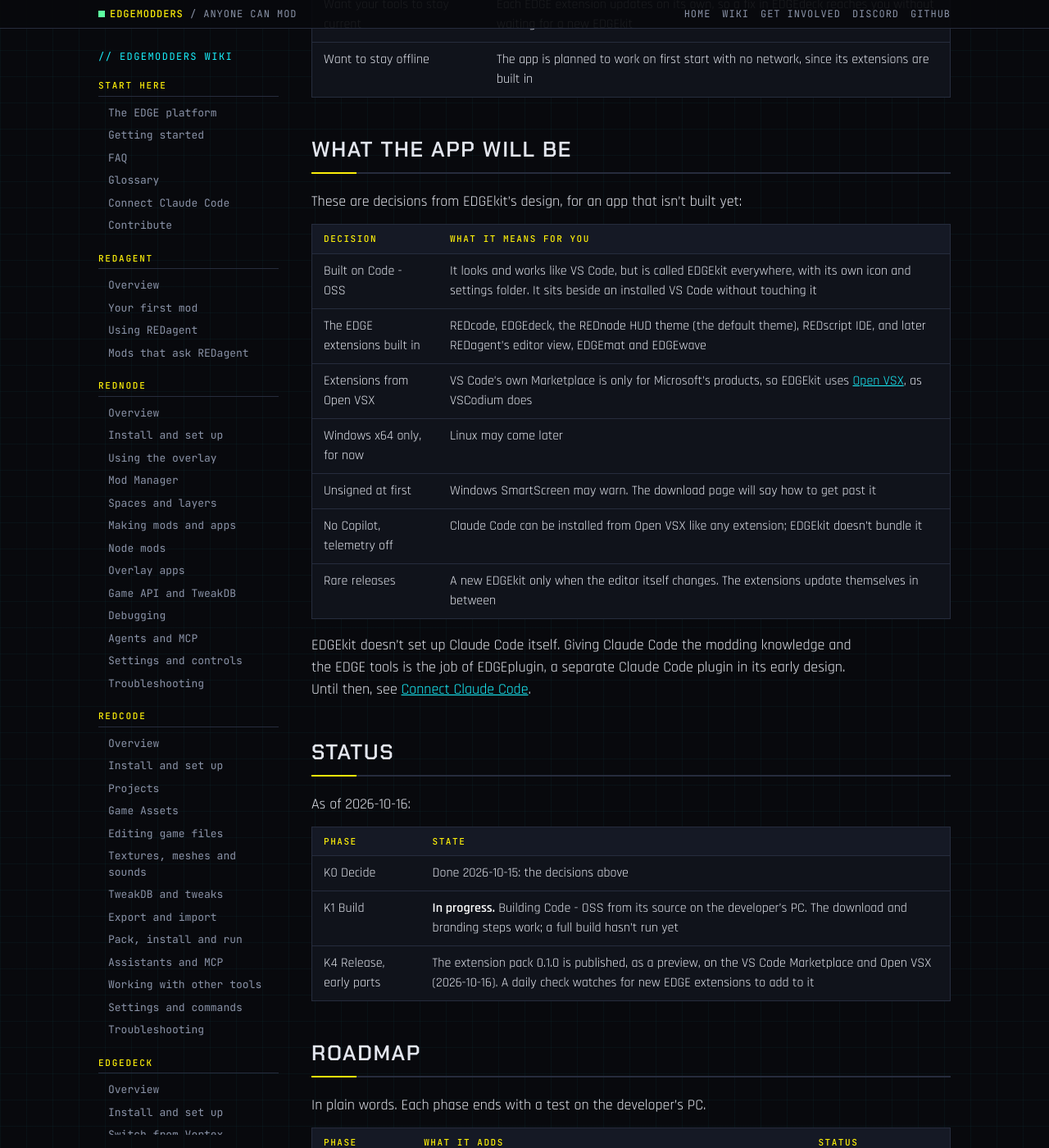
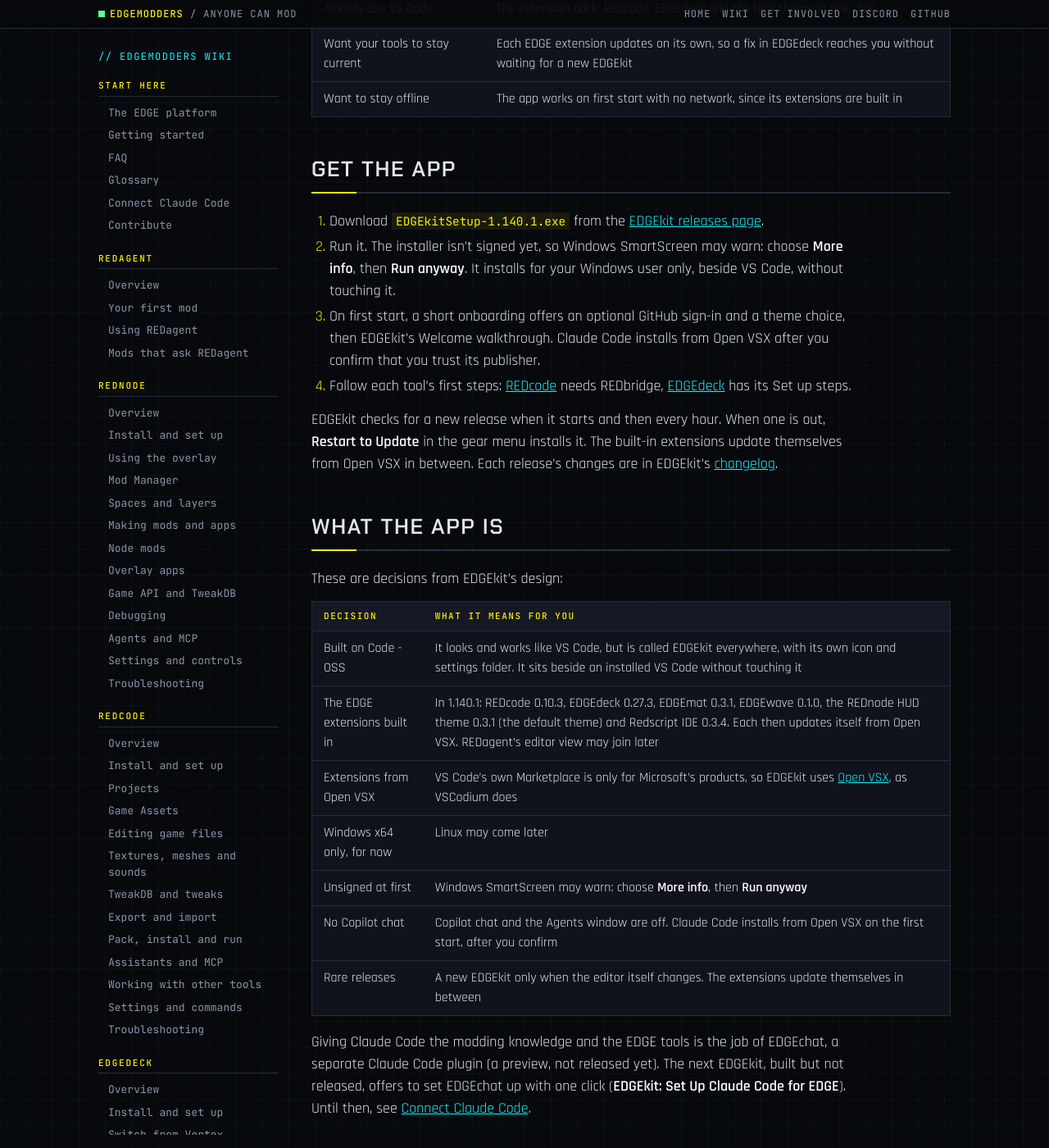
Before and after one commit to Edgemodders/EDGEweb, a Jekyll site: the page built from docs/wiki/edgekit/index.md, in a window 1280 px wide and 1400 px high, scrolled down 771 px. Shown: the whole window at 82% size. Built offline with Jekyll 4.4.1, drawn with Linux system fonts in a browser that asks for light colours; some of the changed text lies outside the part shown.

Commit message:
Wiki: EDGEkit app 1.140.1 released, pack 0.2.0
Co-Authored-By: Claude Opus 5.5 <noreply@anthropic.com>

```diff
--- a/docs/wiki/edgekit/index.md
+++ b/docs/wiki/edgekit/index.md
@@ -3,8 +3,8 @@ title: EDGEkit
 nav_title: Overview
 section: EDGEkit
 order: 0
-description: "EDGEkit, the EDGEmodders editor: one app with every EDGE tool built in, and today an extension pack that installs them in VS Code."
-reviewed: 2026-10-16
+description: "EDGEkit, the EDGEmodders editor: one app with every EDGE tool built in, and an extension pack that installs them in VS Code."
+reviewed: 2026-10-24
 ---
 
 # EDGE<span class="y">kit</span>
@@ -15,43 +15,54 @@ EDGEkit comes in two forms:
 
 | Form | What it is | Status |
 |---|---|---|
-| **The EDGEkit extension pack** | One extension for VS Code (or VSCodium) that installs the published EDGE extensions in one go | **Available now, as a preview.** See [Install the extension pack](install-pack.html) |
-| **The EDGEkit app** | A complete editor of its own, with the EDGE extensions built in | Planned. Being built; nothing to download yet |
+| **The EDGEkit app** | A complete editor of its own, with the EDGE extensions built in | **Released as a preview:** 1.140.1, 22 October 2026, Windows x64. See [Get the app](#get-the-app) below |
+| **The EDGEkit extension pack** | One extension for VS Code (or VSCodium) that installs the published EDGE extensions in one go | **Available, as a preview.** See [Install the extension pack](install-pack.html) |
 
 ## Why you might want it
 
 | If you... | EDGEkit gives you |
 |---|---|
-| Are new to modding and to VS Code | One install instead of a list of extensions to find and set up (the app, when it's ready) |
+| Are new to modding and to VS Code | The app: one install instead of a list of extensions to find and set up |
 | Already use VS Code | The extension pack: REDcode, EDGEdeck and the HUD theme in one click |
 | Want your tools to stay current | Each EDGE extension updates on its own, so a fix in EDGEdeck reaches you without waiting for a new EDGEkit |
-| Want to stay offline | The app is planned to work on first start with no network, since its extensions are built in |
+| Want to stay offline | The app works on first start with no network, since its extensions are built in |
 
-## What the app will be
+## Get the app
 
-These are decisions from EDGEkit's design, for an app that isn't built yet:
+1. Download `EDGEkitSetup-1.140.1.exe` from the [EDGEkit releases page](https://github.com/Edgemodders/EDGEkit/releases/latest).
+2. Run it. The installer isn't signed yet, so Windows SmartScreen may warn: choose **More info**, then **Run anyway**. It installs for your Windows user only, beside VS Code, without touching it.
+3. On first start, a short onboarding offers an optional GitHub sign-in and a theme choice, then EDGEkit's Welcome walkthrough. Claude Code installs from Open VSX after you confirm that you trust its publisher.
+4. Follow each tool's first steps: [REDcode](../redcode/install.html) needs REDbridge, [EDGEdeck](../edgedeck/install.html) has its Set up steps.
+
+EDGEkit checks for a new release when it starts and then every hour. When one is out, **Restart to Update** in the gear menu installs it. The built-in extensions update themselves from Open VSX in between. Each release's changes are in EDGEkit's [changelog](https://github.com/Edgemodders/EDGEkit/blob/main/CHANGELOG.md).
+
+## What the app is
+
+These are decisions from EDGEkit's design:
 
 | Decision | What it means for you |
 |---|---|
 | Built on Code - OSS | It looks and works like VS Code, but is called EDGEkit everywhere, with its own icon and settings folder. It sits beside an installed VS Code without touching it |
-| The EDGE extensions built in | REDcode, EDGEdeck, the REDnode HUD theme (the default theme), REDscript IDE, and later REDagent's editor view, EDGEmat and EDGEwave |
+| The EDGE extensions built in | In 1.140.1: REDcode 0.10.3, EDGEdeck 0.27.3, EDGEmat 0.3.1, EDGEwave 0.1.0, the REDnode HUD theme 0.3.1 (the default theme) and Redscript IDE 0.3.4. Each then updates itself from Open VSX. REDagent's editor view may join later |
 | Extensions from Open VSX | VS Code's own Marketplace is only for Microsoft's products, so EDGEkit uses [Open VSX](https://open-vsx.org/), as VSCodium does |
 | Windows x64 only, for now | Linux may come later |
-| Unsigned at first | Windows SmartScreen may warn. The download page will say how to get past it |
-| No Copilot, telemetry off | Claude Code can be installed from Open VSX like any extension; EDGEkit doesn't bundle it |
+| Unsigned at first | Windows SmartScreen may warn: choose **More info**, then **Run anyway** |
+| No Copilot chat | Copilot chat and the Agents window are off. Claude Code installs from Open VSX on the first start, after you confirm |
 | Rare releases | A new EDGEkit only when the editor itself changes. The extensions update themselves in between |
 
-EDGEkit doesn't set up Claude Code itself. Giving Claude Code the modding knowledge and the EDGE tools is the job of EDGEplugin, a separate Claude Code plugin in its early design. Until then, see [Connect Claude Code](../connect-claude-code.html).
+Giving Claude Code the modding knowledge and the EDGE tools is the job of EDGEchat, a separate Claude Code plugin (a preview, not released yet). The next EDGEkit, built but not released, offers to set EDGEchat up with one click (**EDGEkit: Set Up Claude Code for EDGE**). Until then, see [Connect Claude Code](../connect-claude-code.html).
 
 ## Status
 
-As of 2026-10-16:
+As of 2026-10-24:
 
 | Phase | State |
 |---|---|
 | K0 Decide | Done 2026-10-15: the decisions above |
-| K1 Build | **In progress.** Building Code - OSS from its source on the developer's PC. The download and branding steps work; a full build hasn't run yet |
-| K4 Release, early parts | The extension pack 0.1.0 is published, as a preview, on the VS Code Marketplace and Open VSX (2026-10-16). A daily check watches for new EDGE extensions to add to it |
+| K1 Build | Done 2026-10-18: Code - OSS built from source, without Copilot |
+| K2 Brand | Under way: name, icons, installer, default theme and watermark done; the onboarding and Welcome text wait for the owner's review |
+| K3 Bundle | Done 2026-10-21: the EDGE extensions built in, working offline, updating from Open VSX |
+| K4 Release | **EDGEkit 1.140.1, the first release, published 2026-10-22.** The extension pack is published as a preview on the VS Code Marketplace and Open VSX (0.2.0, 2026-10-17); pack 0.3.0, adding EDGEmat and EDGEwave, is built but not published yet. Not yet seen: a real **Restart to Update** from an installed 1.140.x |
 
 ## Roadmap
 
@@ -60,16 +71,17 @@ In plain words. Each phase ends with a test on the developer's PC.
 | Phase | What it adds | Status |
 |---|---|---|
 | K0 Decide | The name, platform, updates, AI and trademark decisions | Done |
-| K1 Build | Code - OSS built from source, unbranded | In progress |
-| K2 Brand | EDGEkit's name, icons, default theme and welcome page | Planned |
-| K3 Bundle | The released EDGE extensions built in, working with no network, and updating themselves from Open VSX | Planned |
-| K4 Release | A Windows installer anyone can download, which updates itself. The extension pack is the part that shipped early | Pack published; installer planned |
+| K1 Build | Code - OSS built from source, unbranded | Done |
+| K2 Brand | EDGEkit's name, icons, default theme and welcome page | Under way |
+| K3 Bundle | The released EDGE extensions built in, working with no network, and updating themselves from Open VSX | Done |
+| K4 Release | A Windows installer anyone can download, which updates itself. The extension pack shipped early | 1.140.1 released; pack published |
 | K5 Track upstream | Moving to newer Code - OSS releases every month or so, sooner for a security fix | Planned |
 
 ## In this section
 
 | Page | |
 |---|---|
+| [Get the app](#get-the-app) | Download and install the EDGEkit app (on this page) |
 | [Install the extension pack](install-pack.html) | Get the EDGE extensions in VS Code with one install |
 
 The [EDGEkit docs](https://edgemodders.github.io/EDGEkit/) and its [design](https://edgemodders.github.io/EDGEkit/design.html) are the developer reference. Source and issues: [github.com/Edgemodders/EDGEkit](https://github.com/Edgemodders/EDGEkit).
```
Also changed, not shown: docs/wiki/edgekit/install-pack.md (+4 -4 lines).
